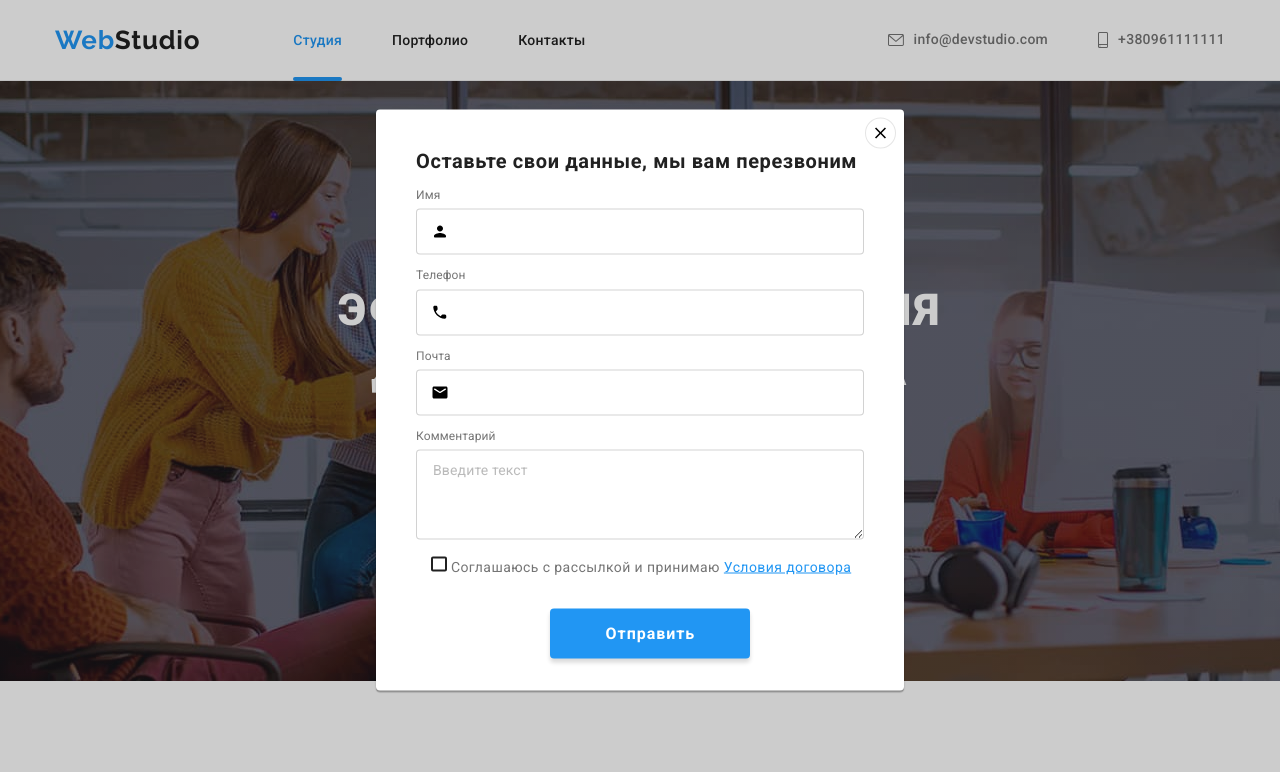
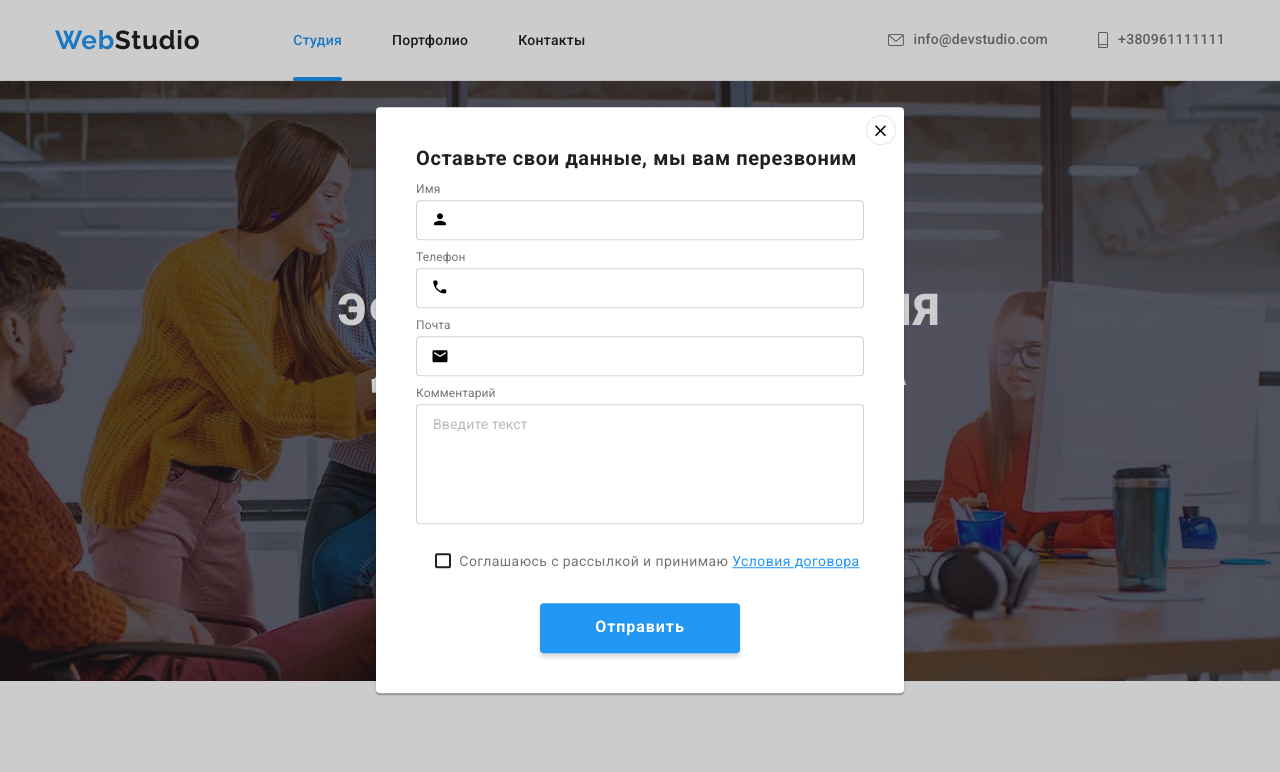
Before and after one commit to ksennis/goit-markup-hw-06, a plain HTML site: page index.html in a window 1280 px wide. Both pictures are taken after a click on the button "Заказать услугу". Shown: the top 772 px of the page. Drawn offline with nearby package versions, Linux system fonts and the light colour scheme.

Commit message:
add fixes

```diff
--- a/css/styles.css
+++ b/css/styles.css
@@ -605,14 +605,15 @@ img {
 .modal {
   position: absolute;
   width: 528px;
-  height: 581px;
+  /* height: 581px; */
   top: 50%;
   left: 50%;
   transform: translate(-50%, -50%);
-  background: #FFFFFF;
+  background: var(--white-background);
   box-shadow: 0px 1px 3px rgba(0, 0, 0, 0.12), 0px 1px 1px rgba(0, 0, 0, 0.14),
   0px 2px 1px rgba(0, 0, 0, 0.2);
   border-radius: 4px;
+  padding: 40px;
 }
 
 .btn-icon {
@@ -627,24 +628,19 @@ img {
 
 .modal-btn {
   position: absolute;
-  top: 0;
-  right: 0;
-  width: 31px;
-  height: 31px;
+  top: 8px;
+  right: 8px;
+  width: 30px;
+  height: 30px;
   border-radius: 50%;
   border: 1px solid rgba(0, 0, 0, 0.1);
   background: var(--white-background);
-  margin-top: 8px;
-  margin-right: 8px;
   cursor: pointer;
   transition: 250ms cubic-bezier(0.4, 0, 0.2, 1);
-}
+  display: flex;
+  justify-content: center;
+  align-items: center;
 
-.modal-inner {
-  width: 100%;
-  max-height: 581px;
-  height: 100%;
-  padding: 40px;
 }
 
 .modal-title {
@@ -663,13 +659,17 @@ img {
   position: relative;
 }
 
+.form-field.form-message {
+  margin-bottom: 20px;
+}
+
 .form-field label {
   font-size: 12px;
-  line-height: 1.7;
+  line-height: 1.17;
   letter-spacing: 0.01em;
   color: var(--text-color-grey);
 
-  display: flex;
+  display: block;
   margin-bottom: 4px;
 }
 
@@ -678,10 +678,11 @@ img {
   line-height: 1.14;
   letter-spacing: 0.01em;
 
-  padding: 14px 15px 14px 42px;
+  padding: 12px 15px 12px 42px;
   border: 1px solid rgba(33, 33, 33, 0.2);
   border-radius: 4px;
   width: 100%;
+  height: 40px;
   outline: none;
   transition: border-color 250ms cubic-bezier(0.4, 0, 0.2, 1);
 }
@@ -696,7 +697,9 @@ img {
 
 .form-field-textarea {
   width: 100%;
+  height: 120px;
   padding: 12px 16px;
+  resize: none;
 }
 
 .form-field-textarea::placeholder {
@@ -733,6 +736,13 @@ img {
   cursor: pointer;
 }
 
+.checkbox-label {
+  display: flex;
+  align-items: center;
+  justify-content: center;
+  gap: 8px;
+}
+
 .checkbox:checked {
   background-color: var(--accent-color);
   border-color: var(--accent-color);
@@ -748,8 +758,8 @@ img {
 
 .field-icon-check {
   position: absolute;
-  left: 18px;
-  bottom: 10px;
+  left: 22px;
+  bottom: 6px;
   width: 11px;
   height: 11px;
   cursor: pointer;
@@ -768,9 +778,8 @@ img {
   border: none;
   width: 200px;
   height: 50px;
-  position: absolute;
-  left: 30%;
-  top: 50%;
+  display: block;
+  margin: 0 auto;
   margin-top: 30px;
   cursor: pointer;
 }
--- a/index.html
+++ b/index.html
@@ -312,12 +312,11 @@
       </section>
       <div class="backdrop is-hidden" data-modal>
         <div class="modal">
-          <button data-modal-close class="modal-btn" type="button">
-            <svg class="btn-icon" width="18px" height="18px" aria-label="Выключить">
+          <button data-modal-close class="modal-btn" type="button" aria-label="Выключить">
+            <svg class="btn-icon" width="18px" height="18px">
             <use href="./images/icons.svg#icon-close-18"></use>
             </svg>
           </button>
-          <div class="modal-inner">
           <h2 class="modal-title title">Оставьте свои данные, мы вам перезвоним</h2>
           <form class="form" name="modal-form" autocomplete="on" novalidate>
             <div class="form-field">
@@ -342,7 +341,7 @@
                   <use href="./images/icons.svg#icon-email-black"></use>
                 </svg>
             </div>
-              <div class="form-field">
+            <div class="form-field form-message">
                 <label class="form-field-label" for="user-comment">Комментарий</label>
                 <textarea class="form-field-input form-field-textarea"
                 id="user-comment"
@@ -353,18 +352,16 @@
             <div class="form-field-check">
                 <label class="checkbox-label">
                   <input type="checkbox" class="checkbox" name="terms-condition">
-                    Соглашаюсь с рассылкой и принимаю
+                  <span>Соглашаюсь с рассылкой и принимаю
                     <a href="#" class="modal-link">Условия договора</a>
+                  </span>
                   <svg class="field-icon-check" aria-hidden="true">
                     <use href="./images/icons.svg#icon-vector"></use>
                   </svg>
                 </label>
             </div>
-              <div class="form-field">
             <button class="form-field-btn" type="submit">Отправить</button>
-              </div>
           </form>
-          </div>
         </div>
       </div>
     </main>
@@ -426,15 +423,12 @@
           </ul>
         </div>
         <div class="modal-footer">
-          <form class="form" name="modal-footer-form" autocomplete="on" validate>
-            <div class="form-field">
           <h2 class="modal-footer-title title">Подпишитесь на рассылку</h2>
-              <input class="form-field-footer" id="user-email" type="email" name="user-email"
-              placeholder="E-mail" autofocus>
+          <form class="form" name="modal-footer-form" autocomplete="on">
+            <input class="form-field-footer" id="E-mail" type="email" name="E-mail" placeholder="E-mail">
             <button class="form-footer-btn" type="submit">Подписаться<svg class="field-icon-footer">
               <use href="./images/icons.svg#icon-send"></use>
             </svg></button>
-            </div>
           </form>
         </div>
       </div>
```
Also changed, not shown: portfolio.html (+6 -9 lines). Lines whose indentation alone changed are shown as unchanged.
